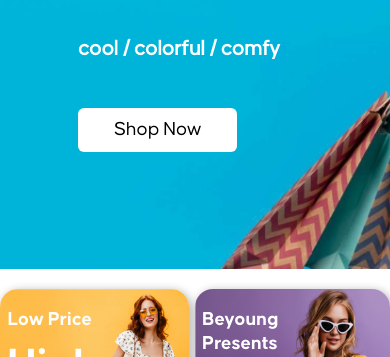
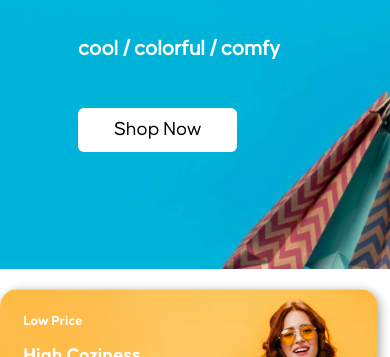
Before and after one commit to 4rthurCoelho/Template-Ecommerce-Euphoria, a website: page index.html in a window 390 px wide. Shown: the part 487-844 px from the top of the page. Drawn offline with nearby package versions, Linux system fonts and the light colour scheme; files that its build step writes are made by us from their sources.

Commit message:
deixando cards responsivos

```diff
--- a/sass/_cards.sass
+++ b/sass/_cards.sass
@@ -11,3 +11,21 @@
 
     .cards-container-2
         @include mixins.card-style
+
+@media (max-width: 768px)
+    .deals
+        padding-top: 5%
+        flex-direction: column
+        align-items: center
+        justify-content: center
+
+        .cards-container-1
+            padding-bottom: 6vw
+            .card
+                max-width: 97%
+            @include mixins.card-style-mobile
+
+        .cards-container-2
+            .card
+                max-width: 97%
+            @include mixins.card-style-mobile
--- a/sass/_mixins.sass
+++ b/sass/_mixins.sass
@@ -32,7 +32,7 @@
         border-radius: 18px
         box-shadow: 2px 2px 10px #00000054
         .info
-            max-width: 25%
+            max-width: 25vw  // 25% da largura da tela
             display: flex
             flex-direction: column
             align-items: flex-start
@@ -42,22 +42,22 @@
 
             h6
                 font-family: 'Causten-Bold'
-                font-size: 20px
+                font-size: 1.5vw
                 color: white
                 padding-bottom: 8%
             h2
                 font-family: 'Causten-Bold'
-                font-size: 45px
+                font-size: 3vw
                 color: white
                 padding-bottom: 3%
             h3
                 font-family: 'Causten-Light'
-                font-size: 20px
+                font-size: 1.5vw
                 color: white
                 padding-bottom: 8%
             .card-btn
                 font-family: 'Causten-Bold'
-                font-size: 25px
+                font-size: 1.6vw
                 padding: 0
                 color: white
                 background: none
@@ -65,9 +65,51 @@
                 cursor: pointer
                 text-decoration: underline
         img
-            width: 103%
-            height: 103%
+            width: 103%  // 103% da largura da tela
+            height: 103%  // 103% da largura da tela */
 
+@mixin card-style-mobile
+    .card
+        height: 100%
+        overflow: hidden
+        border-radius: 18px
+        box-shadow: 2px 2px 10px #00000054
+        .info
+            max-width: 45vw // 25% da largura da tela
+            display: flex
+            flex-direction: column
+            align-items: flex-start
+            padding: 6% 0% 0% 6%
+            position: absolute
+            justify-content: space-around
+
+            h6
+                font-family: 'Causten-Bold'
+                font-size: 3.6vw
+                color: white
+                padding-bottom: 12%
+            h2
+                font-family: 'Causten-Bold'
+                font-size: 5vw
+                color: white
+                padding-bottom: 5%
+            h3
+                font-family: 'Causten-Light'
+                font-size: 3.5vw
+                color: white
+                padding-bottom: 14%
+            .card-btn
+                font-family: 'Causten-Bold'
+                font-size: 3.6vw
+                padding: 0
+                color: white
+                background: none
+                border: none
+                cursor: pointer
+                text-decoration: underline
+        img
+        width: 103% // 103% da largura da tela
+        height: 103% // 103% da largura da tela
 
 @mixin mobile
     @media(max-width: 425px)
```
